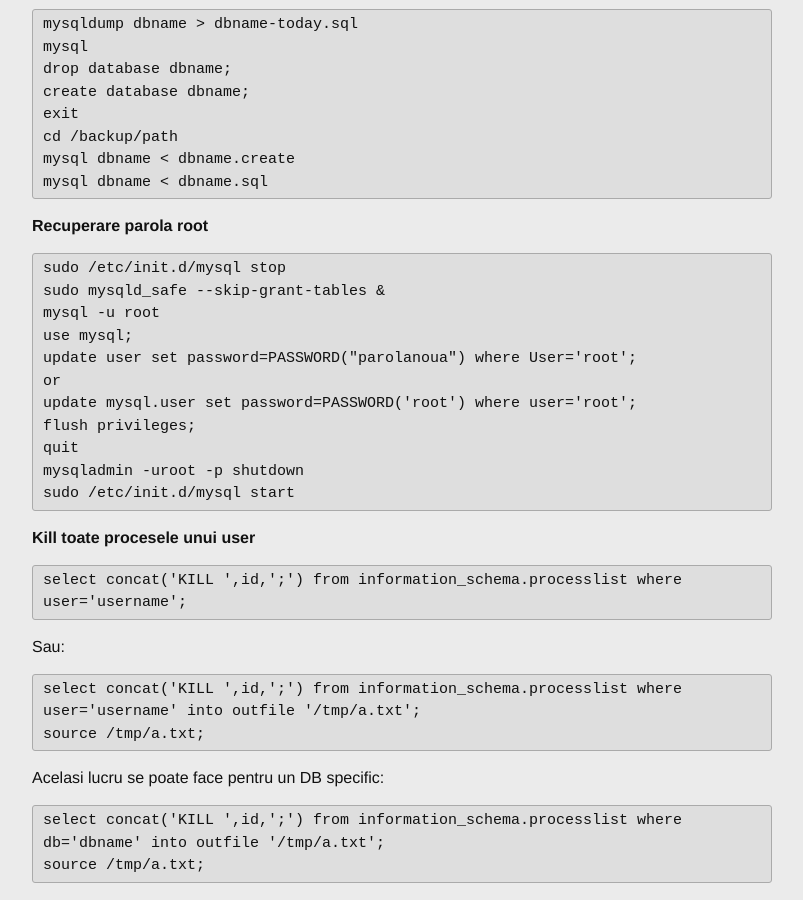
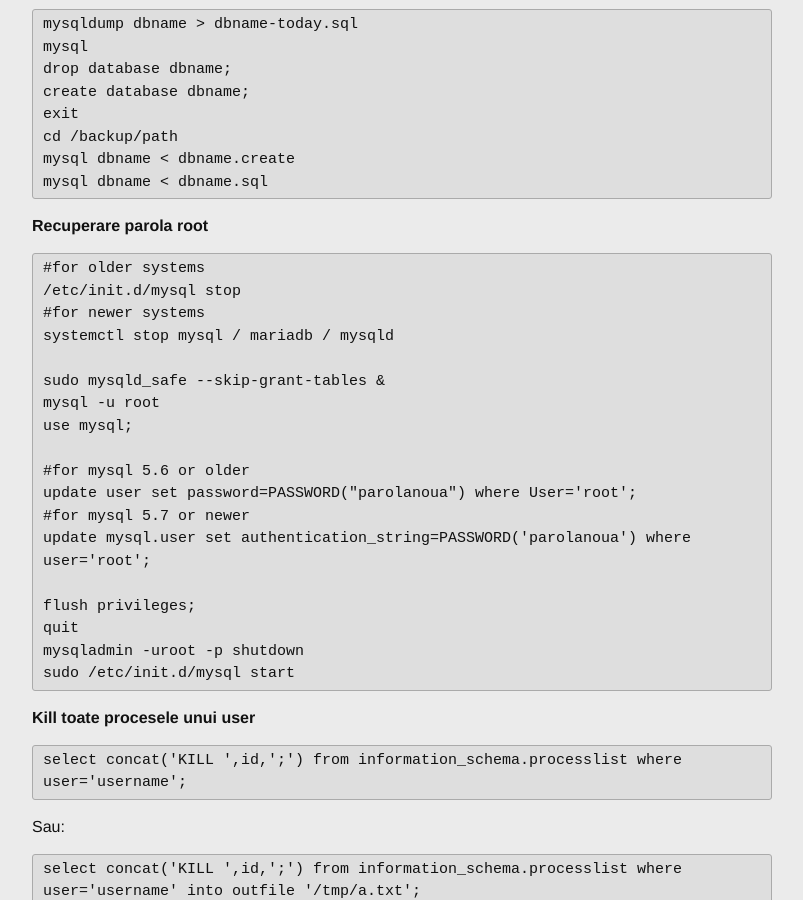
Before and after one commit to linuxtm/linuxtm.github.io, a Jekyll site: the page built from cele-mai-folosite-comenzi-mysql/index.md, in a window 1280 px wide and 900 px high, scrolled down 780 px. Shown: the whole window, without its empty margins (238-1041 px from the left). Built offline with Jekyll 4.4.1, drawn with Linux system fonts in a browser that asks for light colours.

Commit message:
Update index.md

```diff
--- a/cele-mai-folosite-comenzi-mysql/index.md
+++ b/cele-mai-folosite-comenzi-mysql/index.md
@@ -40,13 +40,20 @@ mysql dbname &lt; dbname.sql
 
 **Recuperare parola root**
 <pre>
-sudo /etc/init.d/mysql stop
+#for older systems
+/etc/init.d/mysql stop
+#for newer systems
+systemctl stop mysql / mariadb / mysqld
+
 sudo mysqld_safe --skip-grant-tables &
 mysql -u root
 use mysql;
+
+#for mysql 5.6 or older
 update user set password=PASSWORD("parolanoua") where User='root';
-or
-update mysql.user set password=PASSWORD('root') where user='root';
+#for mysql 5.7 or newer
+update mysql.user set authentication_string=PASSWORD('parolanoua') where user='root';
+
 flush privileges;
 quit
 mysqladmin -uroot -p shutdown
```
